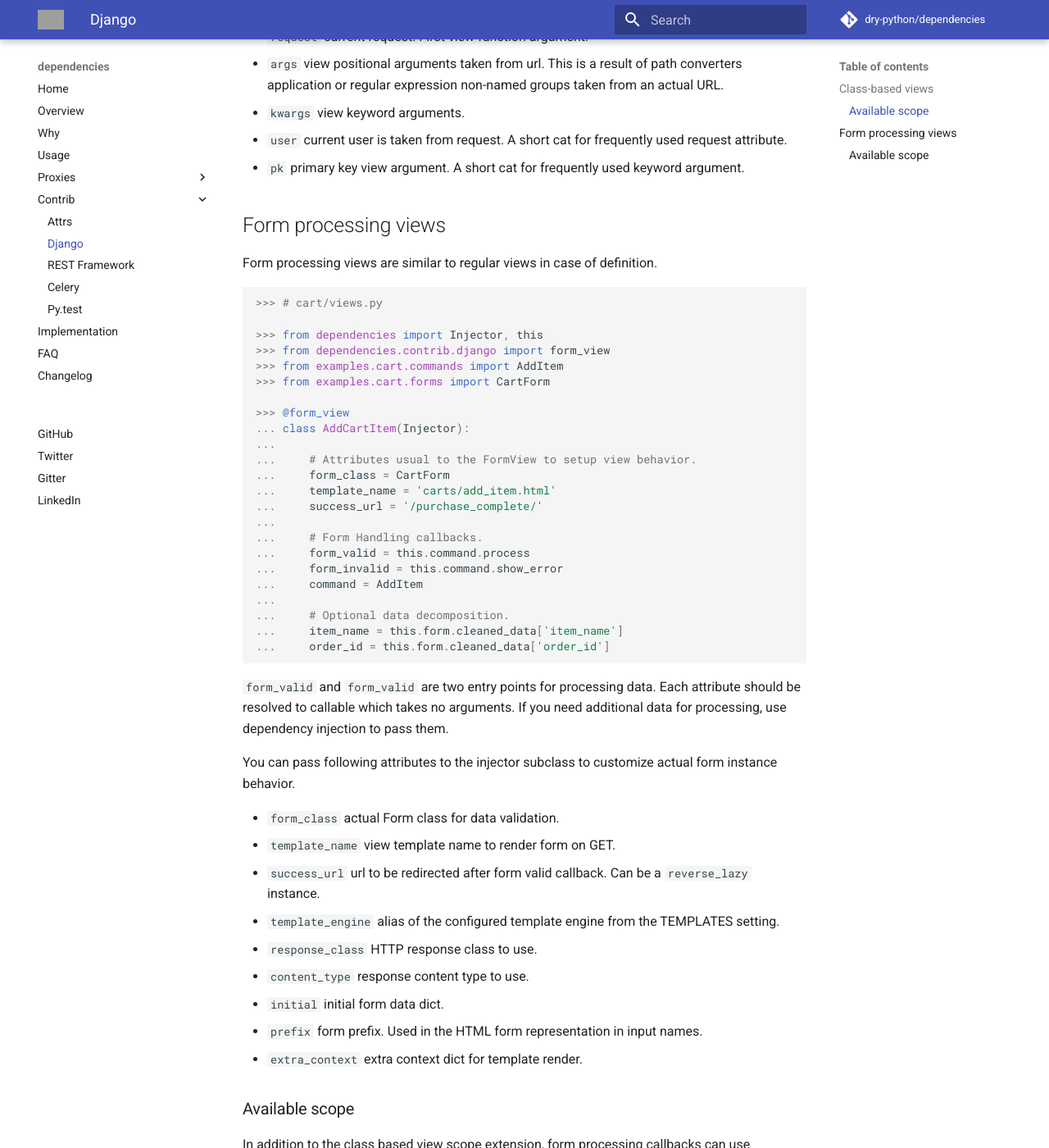
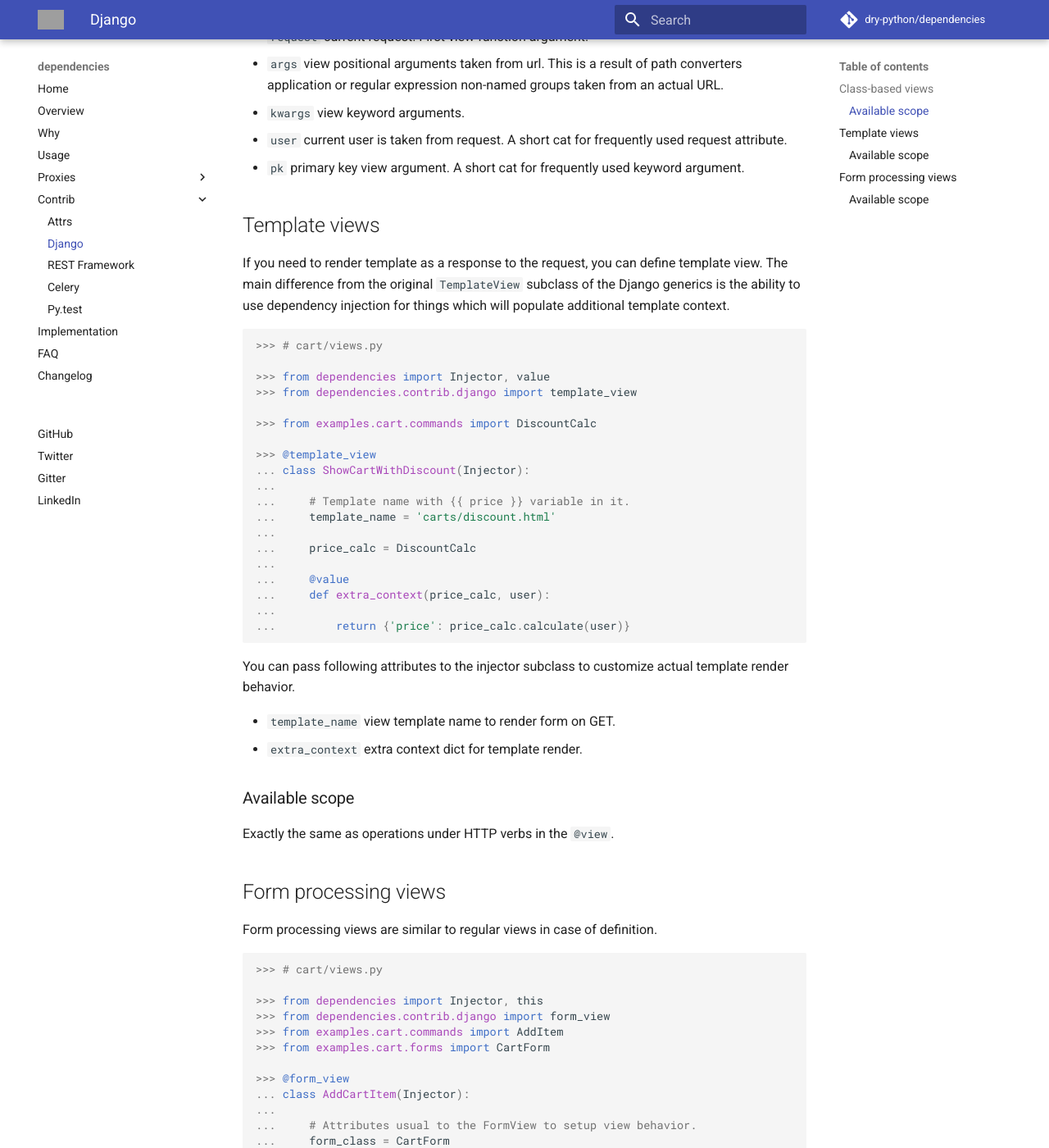
Before and after one commit to proofit404/dependencies, an MkDocs documentation site: the page built from docs/contrib/django.md, in a window 1280 px wide and 1400 px high, scrolled down 1617 px. Shown: the whole window at 82% size. Built offline with MkDocs 1.6.1 and Material for MkDocs 9.7.7, drawn with Linux system fonts in a browser that asks for light colours; comment, search, counter and statistics services are not loaded; grey boxes are pictures that could not be loaded.

Commit message:
Document future behavior of the @template_view.

````diff
--- a/docs/contrib/django.md
+++ b/docs/contrib/django.md
@@ -92,6 +92,47 @@
 - `pk` primary key view argument. A short cat for frequently used
   keyword argument.
 
+## Template views
+
+If you need to render template as a response to the request, you can
+define template view. The main difference from the original
+`TemplateView` subclass of the Django generics is the ability to use
+dependency injection for things which will populate additional
+template context.
+
+```pycon
+>>> # cart/views.py
+
+>>> from dependencies import Injector, value
+>>> from dependencies.contrib.django import template_view
+
+>>> from examples.cart.commands import DiscountCalc
+
+>>> @template_view
+... class ShowCartWithDiscount(Injector):
+...
+...     # Template name with {{ price }} variable in it.
+...     template_name = 'carts/discount.html'
+...
+...     price_calc = DiscountCalc
+...
+...     @value
+...     def extra_context(price_calc, user):
+...
+...         return {'price': price_calc.calculate(user)}
+
+```
+
+You can pass following attributes to the injector subclass to
+customize actual template render behavior.
+
+- `template_name` view template name to render form on GET.
+- `extra_context` extra context dict for template render.
+
+### Available scope
+
+Exactly the same as operations under HTTP verbs in the `@view`.
+
 ## Form processing views
 
 Form processing views are similar to regular views in case of
````
